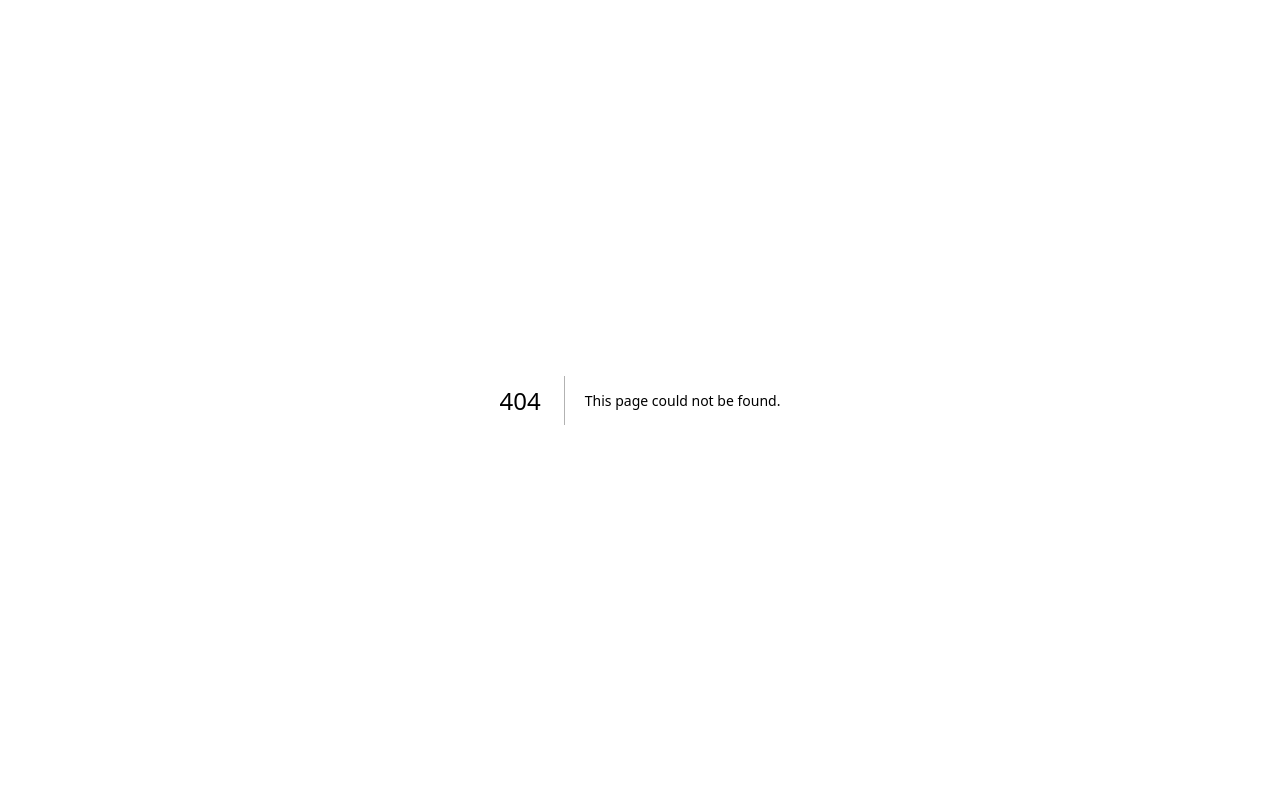
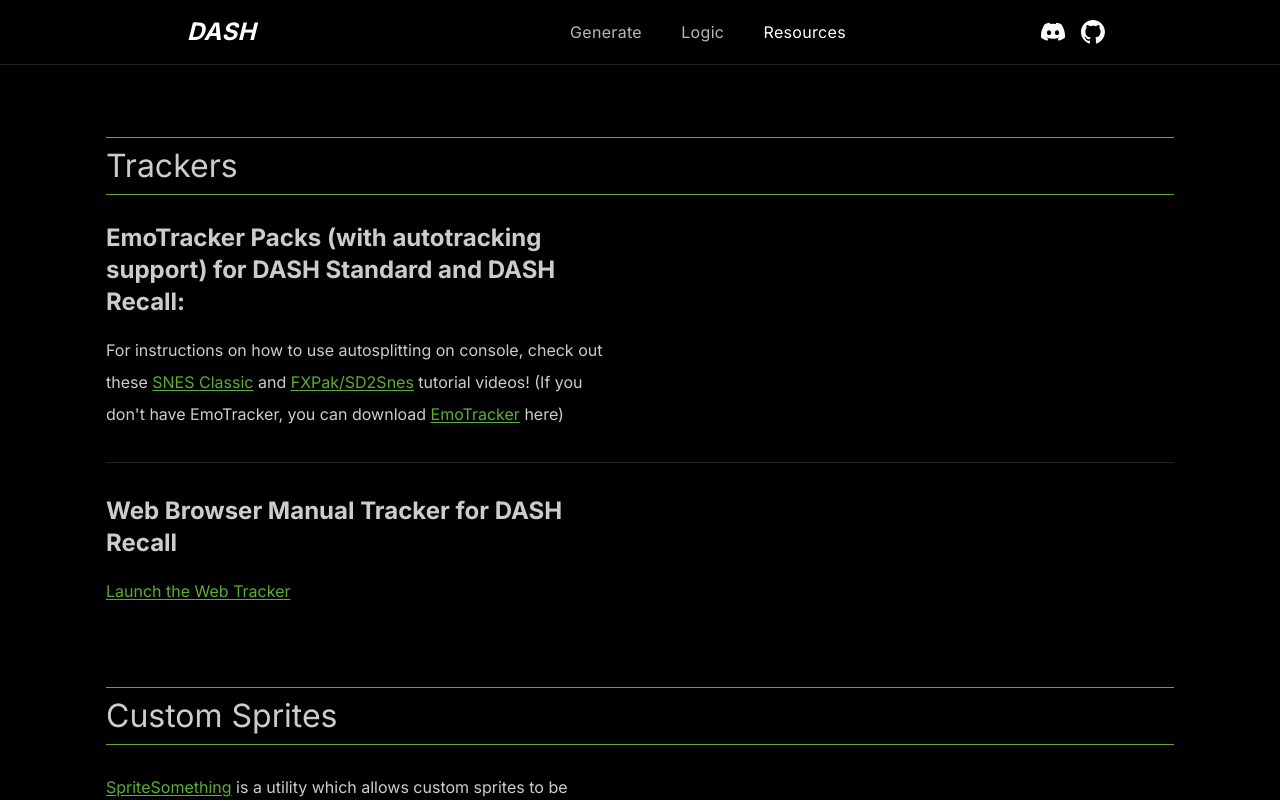
Before and after one commit to dashrando/dash-randomizer, a Next.js app in the folder apps/web/: page /resources in a window 1280 px wide. Before the commit this address had no page. Built offline with nearby package versions, Linux system fonts and the light colour scheme.

Commit message:
new resources page without images

```diff
--- /dev/null
+++ b/apps/web/app/resources/layout.tsx
@@ -0,0 +1,13 @@
+import type { NextPage } from 'next'
+import { Wrapper } from '@/app/components/wrapper'
+import { PropsWithChildren } from 'react'
+
+const ResourcesLayout: NextPage = (props: PropsWithChildren) => {
+   return (
+      <Wrapper>
+         {props.children}
+      </Wrapper>
+   )
+}
+
+export default ResourcesLayout
--- /dev/null
+++ b/apps/web/app/resources/page.tsx
@@ -0,0 +1,42 @@
+import type { Metadata, NextPage } from 'next'
+import Link from 'next/link'
+import styles from './resources.module.css'
+
+export const metadata: Metadata = {
+  title: 'Resources - DASH',
+  description: 'DASH Randomizer resources',
+}
+
+const ExternalLink = ({ href, children }: any) => (
+  <a href={href} className={styles.link} target="_blank" rel="noopener noreferrer">
+    {children}
+  </a>
+)
+
+const ResourcesPage: NextPage = () => {
+   return (
+    <>
+      <section className={styles.section}>
+        <h2>Trackers</h2>
+        <h3>EmoTracker Packs (with autotracking support) for DASH Standard and DASH Recall:</h3>
+        <p>For instructions on how to use autosplitting on console, check out these <ExternalLink href="https://www.youtube.com/watch?v=AUSSGh30dgA">SNES Classic</ExternalLink> and <ExternalLink href="https://www.youtube.com/watch?v=q05qSIuYcKw">FXPak/SD2Snes</ExternalLink> tutorial videos! (If you don&apos;t have EmoTracker, you can download <ExternalLink href="https://emotracker.net/download/">EmoTracker</ExternalLink> here)</p>
+        <div className={styles.seperator} />
+        <h3>Web Browser Manual Tracker for DASH Recall</h3>
+        <p>
+          <Link href="/tracker" className={styles.link}>Launch the Web Tracker</Link>
+        </p>
+      </section>
+      <section className={styles.section}>
+        <h2>Custom Sprites</h2>
+        <p>
+          <ExternalLink href="https://github.com/Artheau/SpriteSomething/releases">SpriteSomething</ExternalLink> is a utility which allows custom sprites to be used in retro games like Super Metroid.
+        </p>
+        <p>
+          All DASH seeds are compatible with <ExternalLink href="https://github.com/Artheau/SpriteSomething/releases">SpriteSomething</ExternalLink>.
+        </p>
+      </section>
+    </>
+   )
+}
+
+export default ResourcesPage
--- /dev/null
+++ b/apps/web/app/resources/resources.module.css
@@ -0,0 +1,52 @@
+.link {
+  color: rgb(90, 173, 54);
+  text-underline-offset: 2px;
+  transition: text-decoration-color 0.15s ease-in-out, color 0.15s ease-in-out;
+}
+
+.link:hover {
+  text-decoration-color: #fff;
+  color: #fff;
+}
+
+.section {
+  margin: var(--spacer-10x) 0;
+}
+
+.section + .section {
+  margin-top: var(--spacer-20x);
+}
+
+.section p:last-child {
+  margin-bottom: 0;
+}
+
+.section h2 {
+  font-size: 32px;
+  line-height: 32px;
+  padding: var(--spacer-3x) 0;
+  border-top: 1px solid rgb(90, 173, 54);
+  border-bottom: 1px solid rgb(90, 173, 54);
+  display: block;
+  font-weight: normal;
+  /* color: #fff; */
+}
+
+.section h3 {
+  margin: var(--spacer-4x) 0;
+  font-size: 24px;
+  line-height: 32px;
+  max-width: 500px;
+}
+
+.section p {
+  font-size: 16px;
+  line-height: 32px;
+  max-width: 500px;
+}
+
+.seperator {
+  background-color: #222;
+  margin: var(--spacer-8x) 0;
+  height: 1px;
+}
```
